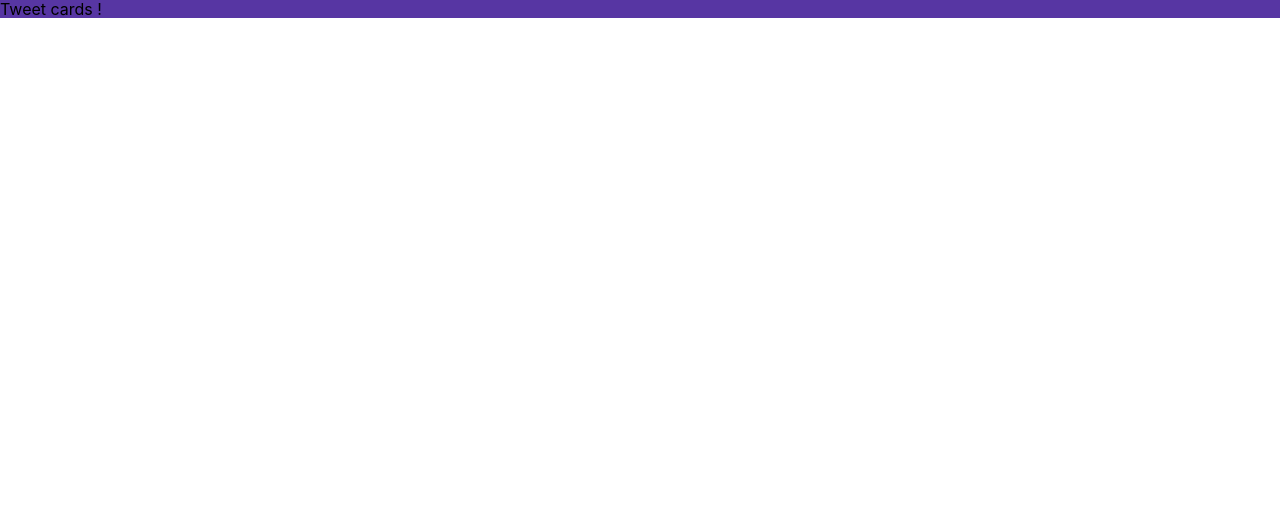
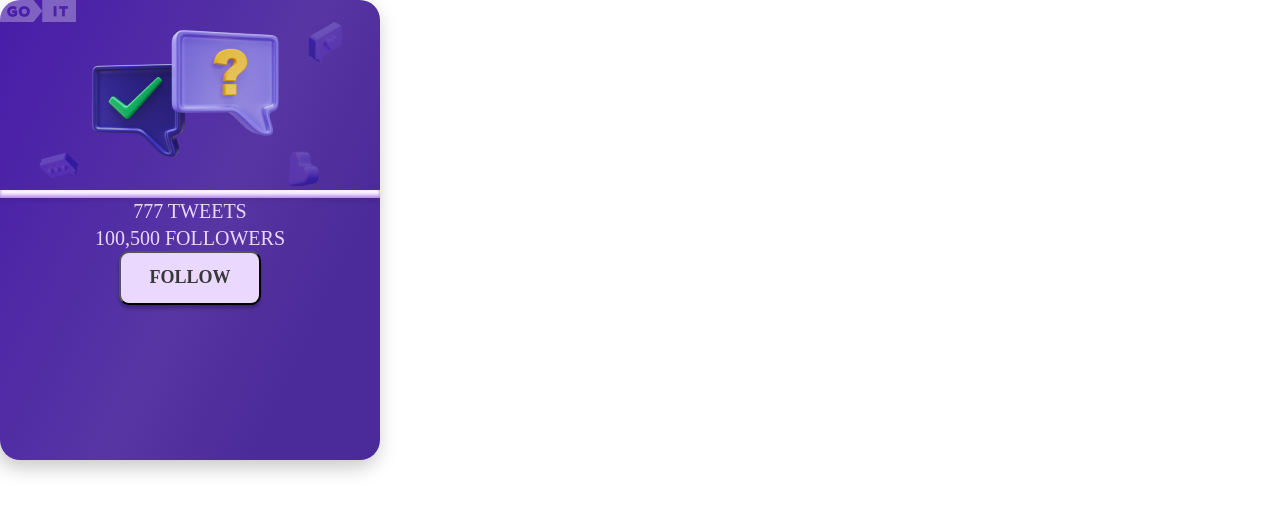
Before and after one commit to A-Novychenko/Test-task-Tweet-cards, a React (Create React App) app: page / in a window 1280 px wide. Shown: the top 512 px of the page. Built offline with nearby package versions, Linux system fonts and the light colour scheme.

Commit message:
add Card/completed-50%

```diff
--- a/src/components/App.js
+++ b/src/components/App.js
@@ -1,13 +1,10 @@
 import { GlobalStyle } from '../constants/GlobalStyle';
+import { Card } from './card';
 
 export const App = () => {
   return (
     <>
-      <div className="App">
-        <header className="App-header" style={{ backgroundColor: '#5736A3' }}>
-          Tweet cards !
-        </header>
-      </div>
+      <Card />
       <GlobalStyle />
     </>
   );
--- /dev/null
+++ b/src/components/card/Card.jsx
@@ -0,0 +1,29 @@
+import logo from '../../img/logo.png';
+// import bgImg from '../../img/background.png';
+import {
+  Background,
+  Button,
+  CardWrap,
+  Delimiter,
+  Inner,
+  Statistics,
+} from './Card.styled';
+
+export const Card = () => (
+  <CardWrap>
+    <div>
+      <img src={logo} alt="logo" width="76" height="22" />
+    </div>
+    <Background />
+
+    <Delimiter>
+      <div></div>
+    </Delimiter>
+
+    <Inner>
+      <Statistics> 777 tweets</Statistics>
+      <Statistics>100,500 Followers</Statistics>
+      <Button type="button">Follow</Button>
+    </Inner>
+  </CardWrap>
+);
--- /dev/null
+++ b/src/components/card/Card.styled.js
@@ -0,0 +1,92 @@
+import styled from 'styled-components';
+import bgImg from '../../img/background.png';
+
+export const CardWrap = styled.div`
+  width: 380px;
+  height: 460px;
+
+  text-align: center;
+
+  background: linear-gradient(
+    114.99deg,
+    #471ca9 -0.99%,
+    #5736a3 54.28%,
+    #4b2a99 78.99%
+  );
+  box-shadow: -2.5777px 6.87386px 20.6216px rgba(0, 0, 0, 0.23);
+  border-radius: 20px;
+`;
+
+export const Background = styled.div`
+  width: 308;
+  height: 168px;
+  background-image: url(${bgImg});
+  background-size: contain;
+  background-repeat: no-repeat;
+  background-position: center;
+`;
+
+export const Delimiter = styled.div`
+  width: 100%;
+  height: 8px;
+  background-color: #ebd8ff;
+
+  box-shadow: 0px 3.43693px 3.43693px rgba(0, 0, 0, 0.06),
+    inset 0px -1.71846px 3.43693px #ae7be3, inset 0px 3.43693px 2.5777px #fbf8ff;
+`;
+export const Inner = styled.div`
+  display: flex;
+  flex-direction: column;
+  justify-content: center;
+  align-items: center;
+`;
+
+export const Statistics = styled.p`
+  font-family: 'Montserrat';
+  font-style: normal;
+  font-weight: 500;
+  font-size: 20px;
+  line-height: 1.33;
+  text-transform: uppercase;
+
+  color: #ebd8ff;
+`;
+
+export const Button = styled.button`
+  display: flex;
+  flex-direction: row;
+  justify-content: center;
+  align-items: center;
+  padding: 14px 28px;
+  gap: 6px;
+
+  background-color: #ebd8ff;
+  box-shadow: 0px 3.43693px 3.43693px rgba(0, 0, 0, 0.25);
+  border-radius: 10px;
+
+  font-family: 'Montserrat';
+  font-style: normal;
+  font-weight: 600;
+  font-size: 18px;
+  line-height: 1.22;
+  text-transform: uppercase;
+  color: #373737;
+`;
+// export const Button!!!!!!!!!! = styled.p`
+//   display: flex;
+//   flex-direction: row;
+//   justify-content: center;
+//   align-items: center;
+//   padding: 14px 28px;
+//   gap: 6px;
+
+//   position: absolute;
+//   width: 196px;
+//   height: 50px;
+//   left: 92px;
+//   top: 374px;
+
+//   background: #5cd3a8;
+//   box-shadow: 0px 3.43693px 3.43693px rgba(0, 0, 0, 0.25);
+//   border-radius: 10.3108px;
+// `;
--- /dev/null
+++ b/src/components/card/index.js
@@ -0,0 +1,2 @@
+export * from './Card';
+export * from './Card.styled';
```
Also changed, not shown: src/img/background.png (added), src/img/logo.png (added).
